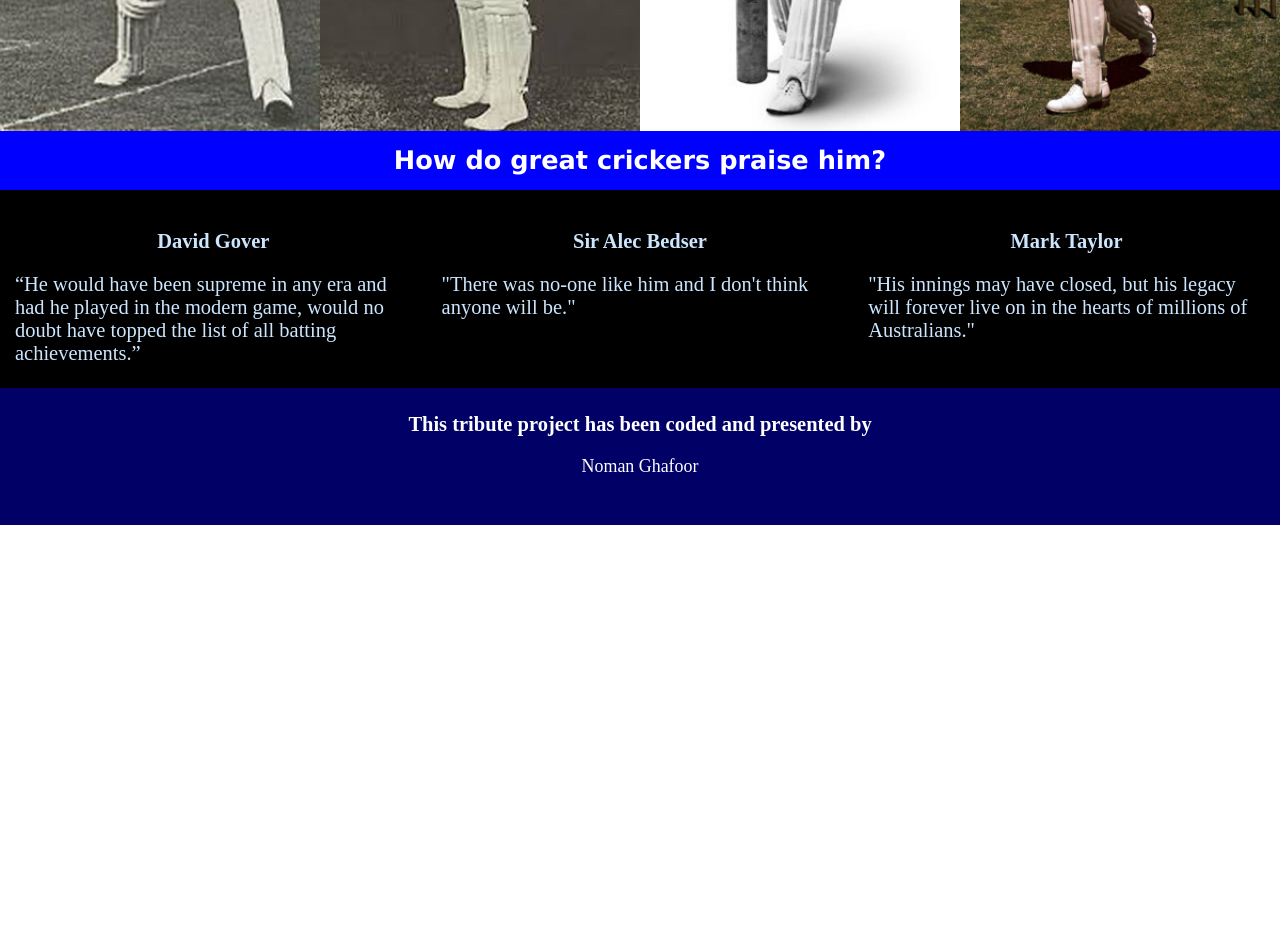
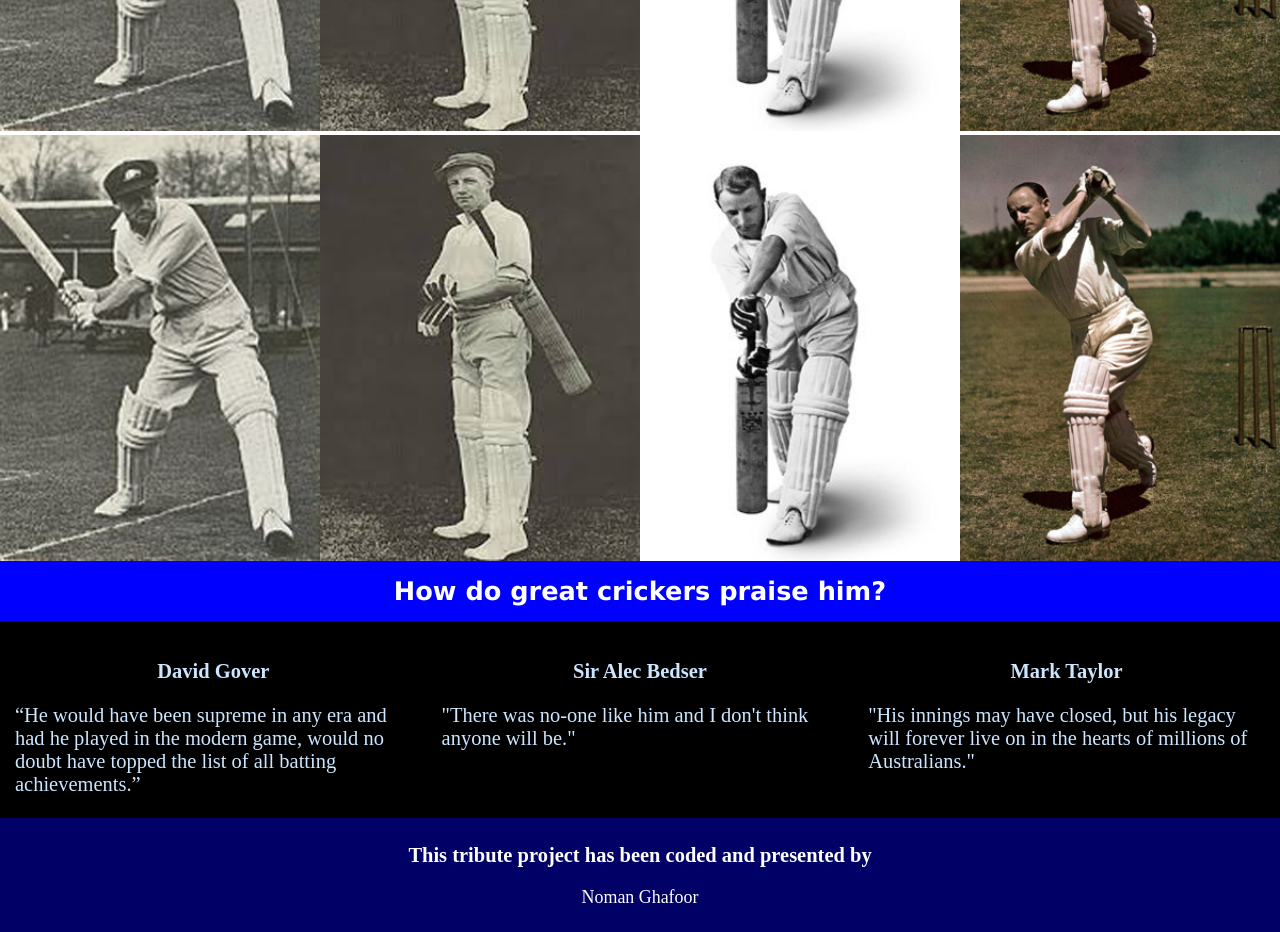
Before and after one commit to nomanghafoor/nomanghafoor.github.io, a plain HTML site: page index.html in a window 1280 px wide. Shown: the part 1440-2372 px from the top of the page. Before the commit the page ends 1965 px from the top, so only its background shows below. Drawn offline with Linux system fonts and the light colour scheme.

Commit message:
Update index.html

```diff
--- a/index.html
+++ b/index.html
@@ -54,6 +54,29 @@ Sir Donald Bradman was widely regarded as the greatest batsman ever to play the
 
 </div>
 
+<div class="row">
+<div class="col-3">
+<img src="gallery1.png" alt="Sir Don Bradman image 1" width="300" height="400">
+</div>
+
+<div class="col-3">
+<img src="gallery2.png" alt="Sir Don Bradman image 2" width="300" height="400">
+</div>
+
+<div class="col-3">
+<img src="gallery3.png" alt="Sir Don Bradman image 3" width="300" height="400">
+</div>
+
+<div class="col-3">
+<img src="gallery4.png" alt="Sir Don Bradman image 4" width="300" height="400">
+</div>
+
+
+</div>
+
+
+
+
 </div>
 
 
```
